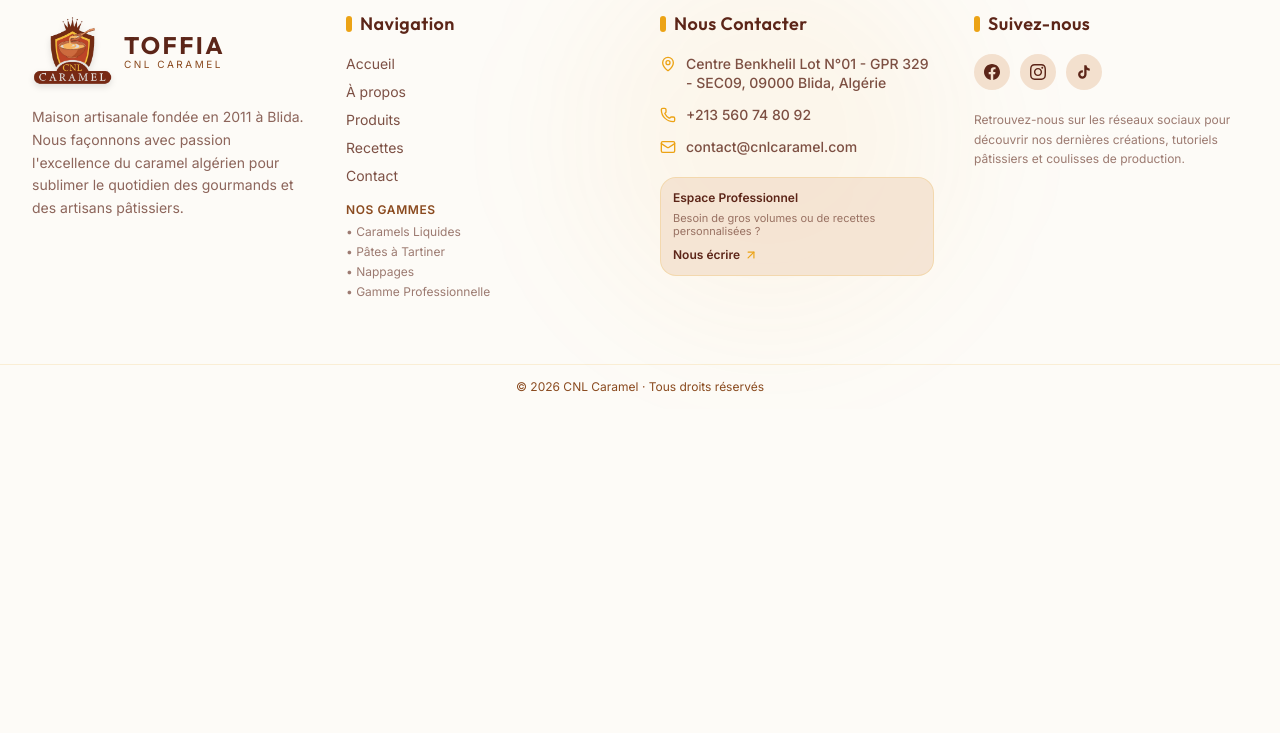
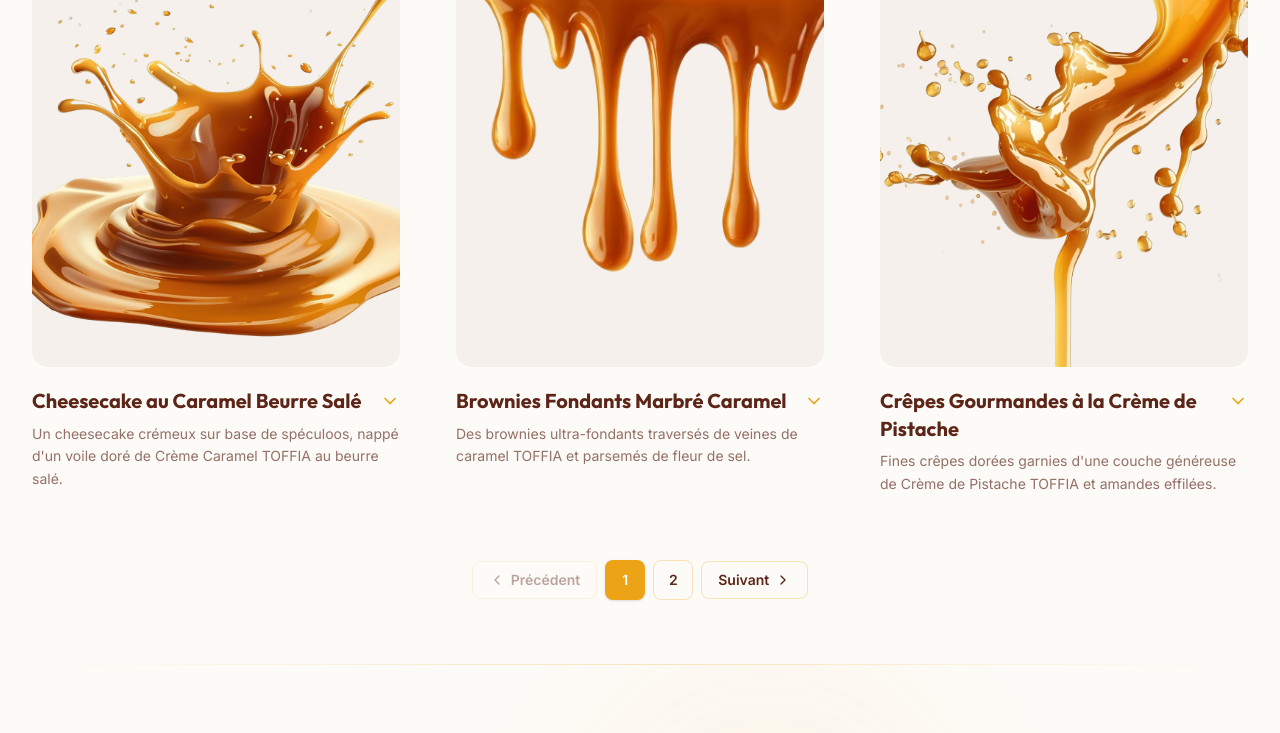
Before and after one commit to CNL-Toffia/frontend, a Next.js app: page /recettes in a window 1280 px wide. Shown: the part 1924-2657 px from the top of the page. Before the commit the page ends 2333 px from the top, so only its background shows below. Built offline with nearby package versions, Linux system fonts and the light colour scheme.

Commit message:
Redesign "recettes" card

```diff
--- a/src/components/ui/RecipeCard.tsx
+++ b/src/components/ui/RecipeCard.tsx
@@ -1,8 +1,9 @@
 "use client";
 
-import React from "react";
+import React, { useState } from "react";
 import Image from "next/image";
-import { motion } from "framer-motion";
+import { motion, AnimatePresence } from "framer-motion";
+import { ChevronDown } from "lucide-react";
 import { Recipe } from "@/data/recipes";
 
 export interface RecipeCardProps {
@@ -14,6 +15,8 @@ export default function RecipeCard({
   recipe,
   className = "",
 }: RecipeCardProps) {
+  const [isExpanded, setIsExpanded] = useState(false);
+
   return (
     <motion.article
       initial={{ opacity: 0, y: 20 }}
@@ -22,28 +25,70 @@ export default function RecipeCard({
       transition={{ duration: 0.6, ease: [0.16, 1, 0.3, 1] }}
       className={`group flex flex-col ${className}`}
     >
-      {/* Image Container: Clean Flat Editorial Frame */}
-      <div className="overflow-hidden rounded-xl aspect-[4/5] relative mb-6 bg-caramel-900/5">
+      {/* Image Container */}
+      <div className="overflow-hidden rounded-xl aspect-[4/5] relative mb-5 bg-caramel-900/5">
         <Image
           src={recipe.image}
           alt={recipe.title}
           fill
           sizes="(max-width: 768px) 100vw, (max-width: 1200px) 50vw, 33vw"
-          className="object-cover object-center hover:scale-105 transition-transform duration-700 ease-out"
+          className="object-cover object-center group-hover:scale-105 transition-transform duration-700 ease-out"
         />
       </div>
 
-      {/* Recipe Title below Image */}
-      <h3 className="text-2xl font-bold text-caramel-dark leading-snug font-display">
-        {recipe.title}
-      </h3>
+      {/* Clickable Title + Chevron */}
+      <button
+        type="button"
+        onClick={() => setIsExpanded((prev) => !prev)}
+        className="flex items-start justify-between gap-3 text-left w-full cursor-pointer"
+      >
+        <h3 className="text-xl font-bold text-caramel-dark leading-snug font-display">
+          {recipe.title}
+        </h3>
+        <ChevronDown
+          className={`w-5 h-5 text-caramel-gold flex-shrink-0 mt-1 transition-transform duration-300 ${
+            isExpanded ? "rotate-180" : ""
+          }`}
+        />
+      </button>
 
-      {/* Subtle Editorial Description */}
+      {/* Description (always visible) */}
       {recipe.description && (
-        <p className="text-sm text-caramel-dark/70 leading-relaxed mt-2">
+        <p className="text-sm text-caramel-dark/65 leading-relaxed mt-2">
           {recipe.description}
         </p>
       )}
+
+      {/* Expandable Ingredients Accordion */}
+      <AnimatePresence initial={false}>
+        {isExpanded && recipe.ingredients.length > 0 && (
+          <motion.div
+            key="ingredients"
+            initial={{ height: 0, opacity: 0 }}
+            animate={{ height: "auto", opacity: 1 }}
+            exit={{ height: 0, opacity: 0 }}
+            transition={{ duration: 0.35, ease: [0.16, 1, 0.3, 1] }}
+            className="overflow-hidden"
+          >
+            <div className="pt-4 mt-3 border-t border-caramel-gold/15">
+              <span className="text-[11px] font-bold uppercase tracking-widest text-caramel-gold mb-2 block">
+                Ingrédients
+              </span>
+              <ul className="space-y-1.5">
+                {recipe.ingredients.map((ingredient, idx) => (
+                  <li
+                    key={idx}
+                    className="text-sm text-caramel-dark/70 leading-relaxed flex items-baseline gap-2"
+                  >
+                    <span className="w-1 h-1 rounded-full bg-caramel-gold/50 flex-shrink-0 mt-[7px]" />
+                    {ingredient}
+                  </li>
+                ))}
+              </ul>
+            </div>
+          </motion.div>
+        )}
+      </AnimatePresence>
     </motion.article>
   );
 }
--- a/src/data/recipes.ts
+++ b/src/data/recipes.ts
@@ -99,4 +99,99 @@ export const recipes: Recipe[] = [
       "Éclats de caramel mou et chocolat noir",
     ],
   },
+  // ── 6 new recipes below ──
+  {
+    id: "cheesecake-caramel-beurre-sale",
+    title: "Cheesecake au Caramel Beurre Salé",
+    prepTime: "50 min",
+    difficulty: "Moyen",
+    description: "Un cheesecake crémeux sur base de spéculoos, nappé d'un voile doré de Crème Caramel TOFFIA au beurre salé.",
+    productUsed: "Crème Caramel TOFFIA",
+    image: "/caramel1.png",
+    ingredients: [
+      "300g de cream cheese",
+      "150g de spéculoos écrasés",
+      "80g de beurre demi-sel fondu",
+      "200g de Crème Caramel TOFFIA",
+      "2 œufs entiers",
+    ],
+  },
+  {
+    id: "brownies-fondants-caramel",
+    title: "Brownies Fondants Marbré Caramel",
+    prepTime: "35 min",
+    difficulty: "Facile",
+    description: "Des brownies ultra-fondants traversés de veines de caramel TOFFIA et parsemés de fleur de sel.",
+    productUsed: "Crème Caramel TOFFIA",
+    image: "/caramel4.png",
+    ingredients: [
+      "200g de chocolat noir 65%",
+      "150g de beurre doux",
+      "3 œufs",
+      "120g de sucre",
+      "100g de Crème Caramel TOFFIA",
+    ],
+  },
+  {
+    id: "crepes-gourmandes-pistache",
+    title: "Crêpes Gourmandes à la Crème de Pistache",
+    prepTime: "20 min",
+    difficulty: "Facile",
+    description: "Fines crêpes dorées garnies d'une couche généreuse de Crème de Pistache TOFFIA et amandes effilées.",
+    productUsed: "Crème de Pistache TOFFIA",
+    image: "/caramel2.png",
+    ingredients: [
+      "8 crêpes fines maison",
+      "200g de Crème de Pistache TOFFIA",
+      "Amandes effilées grillées",
+      "Sucre glace pour le saupoudrage",
+    ],
+  },
+  {
+    id: "glace-caramel-artisanale",
+    title: "Glace Artisanale au Caramel Onctueux",
+    prepTime: "40 min + prise",
+    difficulty: "Moyen",
+    description: "Une glace veloutée sans sorbetière, sublimée par un coulis de Crème Caramel TOFFIA et éclats de pralin.",
+    productUsed: "Crème Caramel TOFFIA",
+    image: "/caramel3.png",
+    ingredients: [
+      "400ml de crème liquide entière",
+      "200ml de lait concentré sucré",
+      "150g de Crème Caramel TOFFIA",
+      "60g de pralin concassé",
+    ],
+  },
+  {
+    id: "muffins-coeur-coulant-noisette",
+    title: "Muffins Cœur Coulant à la Noisette",
+    prepTime: "30 min",
+    difficulty: "Facile",
+    description: "Muffins moelleux au cœur fondant de Crème de Noisettes TOFFIA, parfaits pour le goûter ou le brunch.",
+    productUsed: "Crème de Fourrage Noisettes TOFFIA",
+    image: "/caramel1.png",
+    ingredients: [
+      "250g de farine type 55",
+      "100g de sucre",
+      "2 œufs",
+      "120ml de lait",
+      "150g de Crème de Noisettes TOFFIA",
+    ],
+  },
+  {
+    id: "tartelettes-noix-caramel",
+    title: "Tartelettes aux Noix & Caramel Doré",
+    prepTime: "45 min",
+    difficulty: "Moyen",
+    description: "Fond de tarte croustillant garni d'un appareil aux noix caramélisées et d'un filet de Nappage Miroir TOFFIA.",
+    productUsed: "Nappage Miroir Caramel TOFFIA",
+    image: "/caramel4.png",
+    ingredients: [
+      "Pâte sucrée pur beurre",
+      "150g de cerneaux de noix",
+      "100g de sucre caramélisé",
+      "120g de Nappage Miroir Caramel TOFFIA",
+      "30g de beurre doux",
+    ],
+  },
 ];
```
